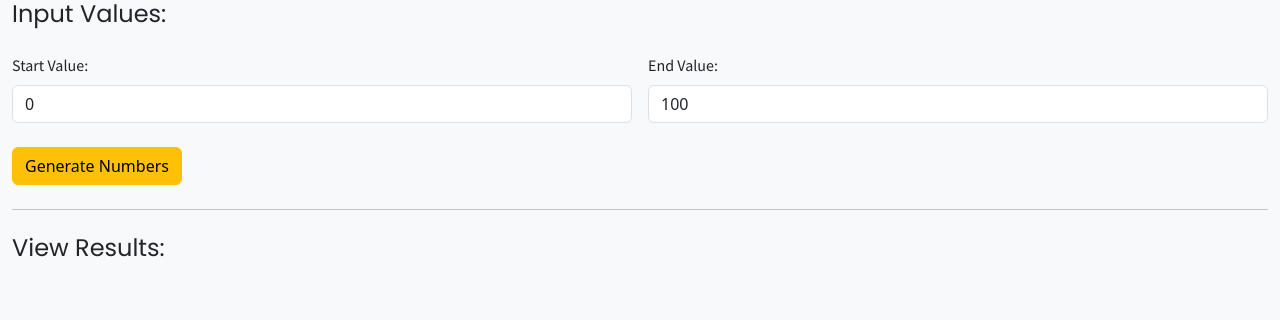
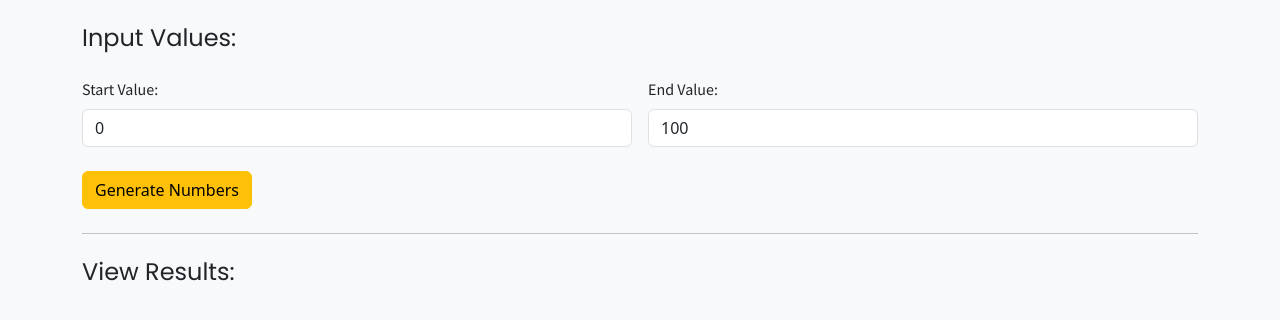
Before and after one commit to rsheppard-dev/even-hundred, a website built with Vite: page index.html in a window 1280 px wide. Built offline with nearby package versions, Linux system fonts and the light colour scheme.

Commit message:
added padding

```diff
--- a/index.html
+++ b/index.html
@@ -23,7 +23,7 @@
 		/>
 	</head>
 	<body class="bg-light">
-		<div class="container-fluid">
+		<div class="container py-4">
 			<h3 class="h4 text-dark mb-4 font-primary">Input Values:</h3>
 			<div class="row g-3">
 				<div class="col-12 col-sm-6">
```
